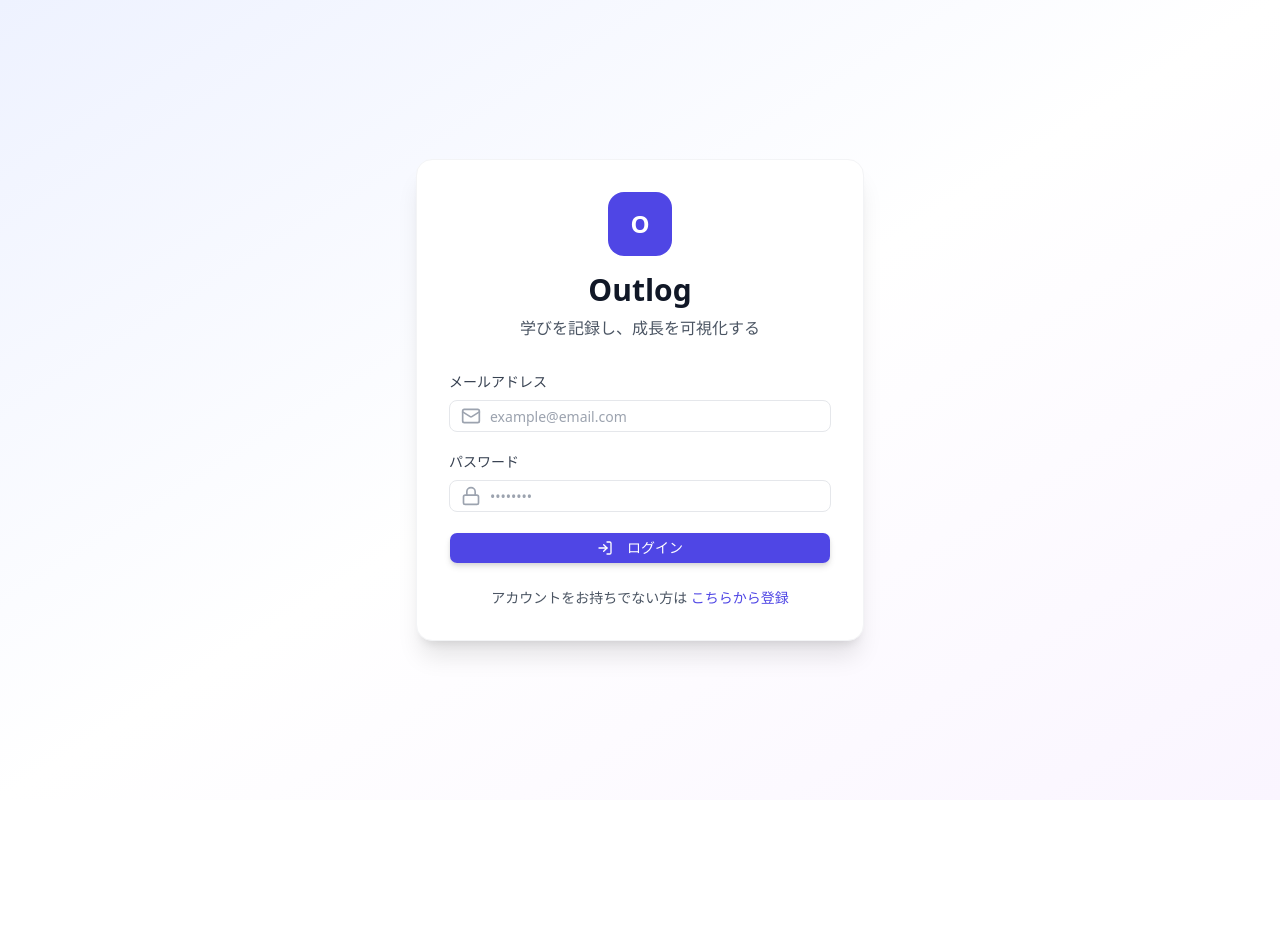
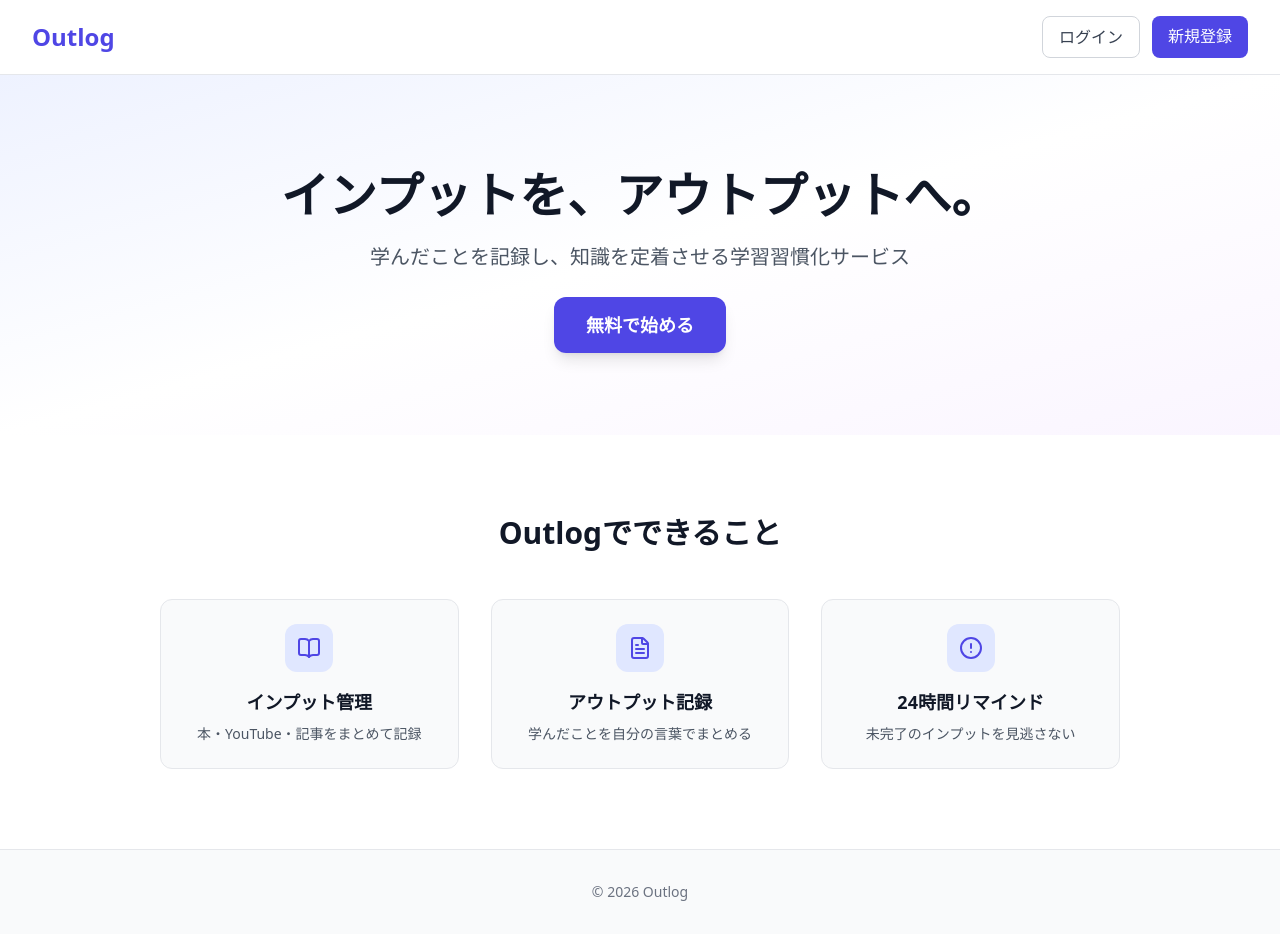
Before and after one commit to hikaru-28/outlog-frontend, a React (Vite) app: page / in a window 1280 px wide. Before the commit this address led to /login. Before the commit the page ends 800 px from the top, so only its background shows below. Built offline with nearby package versions, Linux system fonts and the light colour scheme; no server answers.

Commit message:
feat: ランディングページ追加・ルーティング修正

```diff
--- a/src/App.tsx
+++ b/src/App.tsx
@@ -6,19 +6,20 @@ import HomePage from './pages/HomePage.tsx'
 import InputNewPage from './pages/InputNewPage.tsx'
 import InputEditPage from './pages/InputEditPage.tsx'
 import OutputPage from './pages/OutputPage.tsx'
+import LandingPage from './pages/LandingPage.tsx'
 
 function App() {
   return (
     <Routes>
+      <Route path='/' element={<LandingPage />} />
       <Route path='/register' element={<RegisterPage />} />
       <Route path='/login' element={<LoginPage />} />
       <Route element={<PrivateRoute />} >
-        <Route path='/' element={<HomePage />} />
+        <Route path='/home' element={<HomePage />} />
         <Route path='/inputs/new' element={<InputNewPage />} />
         <Route path='/inputs/:id/edit' element={<InputEditPage />} />
         <Route path='/inputs/:id/output' element={<OutputPage />} />
       </Route>
-
     </Routes>
   )
 }
--- a/src/pages/InputEditPage.tsx
+++ b/src/pages/InputEditPage.tsx
@@ -47,7 +47,7 @@ const InputEditPage = () => {
         try {
             await updateInput(id, title, type === 'その他' ? formData.customType : type, memo)
             toast.success('更新しました')
-            navigate('/')
+            navigate('/home')
         } catch (error) {
             toast.error('更新に失敗しました')
             console.error('インプットの更新に失敗しました', error)
@@ -79,7 +79,7 @@ const InputEditPage = () => {
             <div className="bg-white border-b border-gray-200">
                 <div className="max-w-3xl mx-auto px-4 sm:px-6 lg:px-8 py-4">
                     <Button
-                        onClick={() => navigate('/')}
+                        onClick={() => navigate('/home')}
                         className="bg-white hover:bg-gray-50 text-gray-700 border border-gray-300 active:scale-95 transition-transform duration-100"
                     >
                         <ArrowLeft className="w-4 h-4 mr-2" />
@@ -168,7 +168,7 @@ const InputEditPage = () => {
                         </Button>
                         <Button
                             type="button"
-                            onClick={() => navigate('/')}
+                            onClick={() => navigate('/home')}
                             className="bg-white hover:bg-gray-50 text-gray-700 border border-gray-300 active:scale-95 transition-transform duration-100"
                         >
                             キャンセル
--- a/src/pages/InputNewPage.tsx
+++ b/src/pages/InputNewPage.tsx
@@ -36,7 +36,7 @@ const InputNewPage = () => {
         try {
             await createInput(title, type === 'その他' ? formData.customType : type, memo)
             toast.success('作成しました')
-            navigate('/')
+            navigate('/home')
         } catch (error) {
             toast.error('作成に失敗しました')
             console.error('インプットの作成に失敗しました', error)
@@ -48,7 +48,7 @@ const InputNewPage = () => {
             <div className="bg-white border-b border-gray-200">
                 <div className="max-w-3xl mx-auto px-4 sm:px-6 lg:px-8 py-4">
                     <Button
-                        onClick={() => navigate('/')}
+                        onClick={() => navigate('/home')}
                         className="bg-white hover:bg-gray-50 text-gray-700 border border-gray-300 active:scale-95 transition-transform duration-100"
                     >
                         <ArrowLeft className="w-4 h-4 mr-2" />
@@ -138,7 +138,7 @@ const InputNewPage = () => {
                         </Button>
                         <Button
                             type="button"
-                            onClick={() => navigate('/')}
+                            onClick={() => navigate('/home')}
                             className="bg-white hover:bg-gray-50 text-gray-700 border border-gray-300 active:scale-95 transition-transform duration-100"
                         >
                             キャンセル
--- a/src/pages/LandingPage.tsx
+++ b/src/pages/LandingPage.tsx
@@ -8,33 +8,48 @@ const LandingPage = () => {
         { icon: <AlertCircle />, title: '24時間リマインド', description: '未完了のインプットを見逃さない' },
     ]
 
-
     return (
         <div>
             {/* ① ヘッダー */}
             <header className="bg-white border-b border-gray-200 px-8 py-4 flex items-center justify-between">
-                <h1>Outlog</h1>
-                <div>
-                    <Link to='/login'>ログイン</Link>
-                    <Link to='/register'>新規登録</Link>
+                <h1 className="text-2xl font-bold text-indigo-600">Outlog</h1>
+                <div className="flex gap-3">
+                    <Link to='/login' className="px-4 py-2 text-gray-700 border border-gray-300 rounded-lg hover:bg-gray-50">ログイン</Link>
+                    <Link to='/register' className="px-4 py-2 bg-indigo-600 text-white rounded-lg hover:bg-indigo-700">新規登録</Link>
                 </div>
             </header>
 
             {/* ② ヒーローセクション */}
             <section className="bg-gradient-to-br from-indigo-50 via-white to-purple-50 py-24 text-center">
-                <h2>インプットを、アウトプットへ。</h2>
-                <p>学んだことを記録し、知識を定着させる学習習慣化サービス</p>
-                <Link to='/register'>無料で始める</Link>
+                <h2 className="text-5xl font-bold text-gray-900 mb-6">インプットを、アウトプットへ。</h2>
+                <p className="text-xl text-gray-600 mb-10">学んだことを記録し、知識を定着させる学習習慣化サービス</p>
+                <Link to='/register' className="px-8 py-4 bg-indigo-600 text-white rounded-xl text-lg font-semibold hover:bg-indigo-700 shadow-lg">無料で始める</Link>
             </section>
 
             {/* ③ 機能紹介 */}
-            <section>
-                {/* 3つのカード */}
+            {/* ③ 機能紹介 */}
+            <section className="py-20 bg-white">
+                <div className="max-w-5xl mx-auto px-8">
+                    <h2 className="text-3xl font-bold text-center text-gray-900 mb-12">
+                        Outlogでできること
+                    </h2>
+                    <div className="grid grid-cols-3 gap-8">
+                        {features.map((feature, index) => (
+                            <div key={index} className="text-center p-6 bg-gray-50 rounded-xl border border-gray-200">
+                                <div className="inline-flex items-center justify-center w-12 h-12 bg-indigo-100 text-indigo-600 rounded-xl mb-4">
+                                    {feature.icon}
+                                </div>
+                                <h3 className="text-lg font-semibold text-gray-900 mb-2">{feature.title}</h3>
+                                <p className="text-gray-600 text-sm">{feature.description}</p>
+                            </div>
+                        ))}
+                    </div>
+                </div>
             </section>
 
             {/* ④ フッター */}
-            <footer>
-                <p>© 2026 Outlog</p>
+            <footer className="bg-gray-50 border-t border-gray-200 py-8 text-center">
+                <p className="text-gray-500 text-sm">© 2026 Outlog</p>
             </footer>
         </div>
     )
--- a/src/pages/LoginPage.tsx
+++ b/src/pages/LoginPage.tsx
@@ -27,7 +27,7 @@ const LoginPage = () => {
             await login(email, password)
             toast.dismiss(toastId)
             toast.success('ログインしました')
-            navigate('/')
+            navigate('/home')
         } catch (error) {
             toast.dismiss(toastId)
             toast.error(error instanceof Error ? error.message : 'ログインに失敗しました')
--- a/src/pages/OutputPage.tsx
+++ b/src/pages/OutputPage.tsx
@@ -48,7 +48,7 @@ const OutputPage = () => {
                 await createOutput(id, content)
             }
             toast.success('保存しました')
-            navigate('/')
+            navigate('/home')
         } catch (error) {
             toast.error('保存に失敗しました')
             console.error('アウトプットの保存に失敗しました', error)
@@ -76,7 +76,7 @@ const OutputPage = () => {
             <div className="bg-white border-b border-gray-200">
                 <div className="max-w-4xl mx-auto px-4 sm:px-6 lg:px-8 py-4">
                     <Button
-                        onClick={() => navigate('/')}
+                        onClick={() => navigate('/home')}
                         className="bg-white hover:bg-gray-50 text-gray-700 border border-gray-300 active:scale-95 transition-transform duration-100"
                     >
                         <ArrowLeft className="w-4 h-4 mr-2" />
@@ -141,7 +141,7 @@ const OutputPage = () => {
                         </Button>
                         <Button
                             type="button"
-                            onClick={() => navigate('/')}
+                            onClick={() => navigate('/home')}
                             className="bg-white hover:bg-gray-50 text-gray-700 border border-gray-300 active:scale-95 transition-transform duration-100"
                         >
                             キャンセル
```
